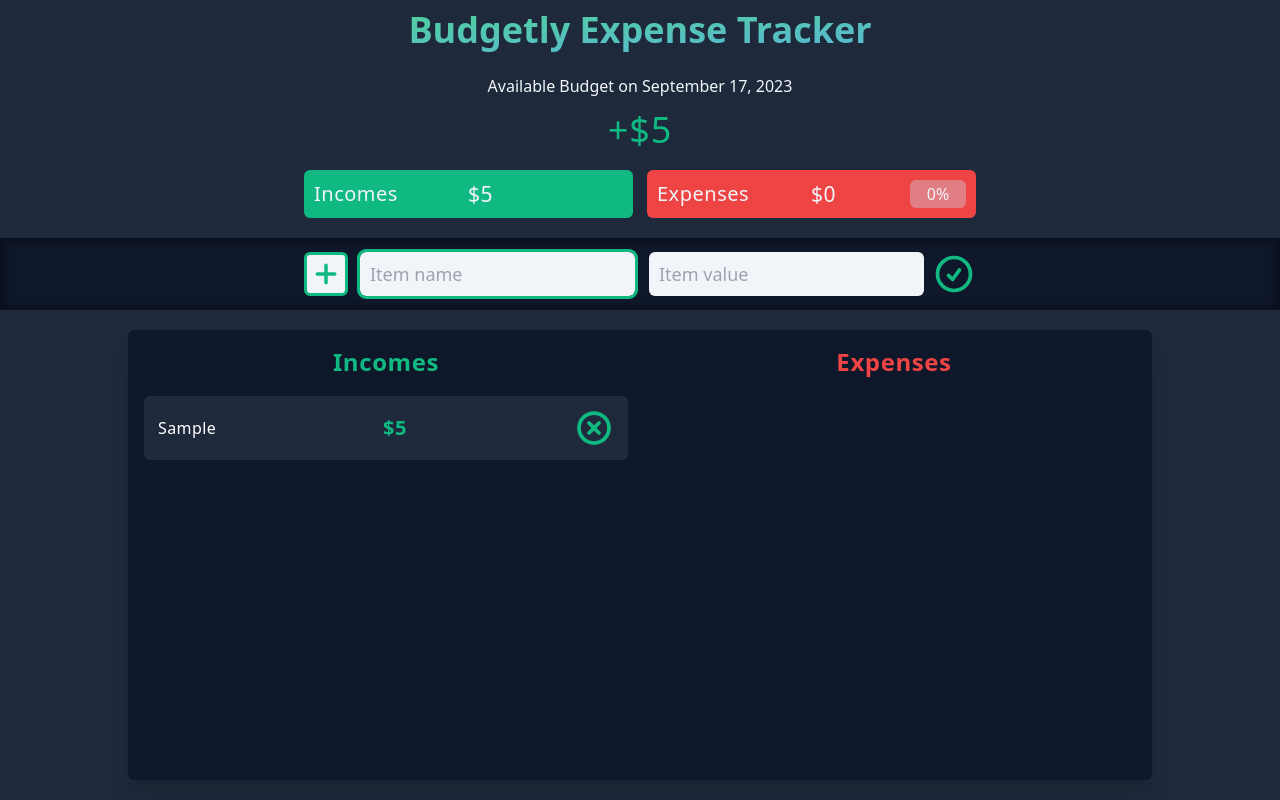
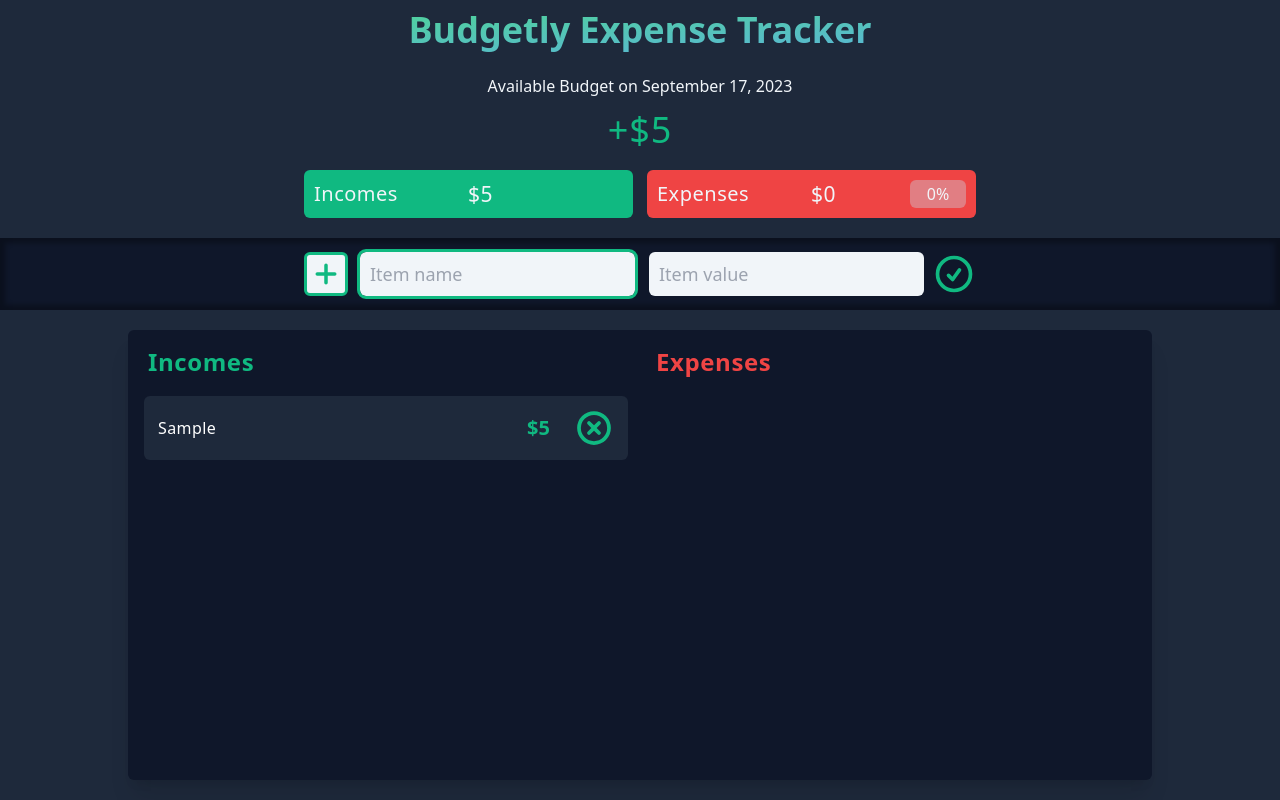
Before and after one commit to ShayanTheNerd/Budgetly, a Vue app: page / in a window 1280 px wide. Both pictures are taken after typing "Sample", "5" into the empty fields and a click on the button 954 px from the left and 274 px from the top of the page. Built offline with nearby package versions, Linux system fonts and the light colour scheme.

Commit message:
feat(BudgetItemsList): change item details display

```diff
--- a/src/components/BudgetItemsList.vue
+++ b/src/components/BudgetItemsList.vue
@@ -28,8 +28,7 @@
 		<summary
 			tabindex="-1"
 			class="flex list-none items-center justify-between px-1 lg:bg-slate-900 [&::-webkit-details-marker]:hidden">
-			<strong
-				class="w-full pb-2 text-xl font-bold capitalize tracking-wide text-[--color] lg:pb-3.5 lg:text-center lg:text-2xl">
+			<strong class="pb-2 text-xl font-bold capitalize tracking-wide text-[--color] lg:pb-3.5 lg:text-2xl">
 				{{ type }}
 			</strong>
 		</summary>
@@ -38,13 +37,13 @@
 			<li
 				v-for="item in budgetStore[type]"
 				:key="item"
-				class="flex w-full items-center justify-between gap-3.5 overflow-x-auto bg-slate-800 p-2.5 first-of-type:rounded-t-md last-of-type:rounded-b-md lg:px-3.5 lg:py-3">
+				class="flex w-full items-center justify-between gap-4 overflow-x-auto bg-slate-800 p-2.5 first-of-type:rounded-t-md last-of-type:rounded-b-md sm:gap-6 lg:px-3.5 lg:py-3">
 				<!-- Item name -->
-				<p class="max-w-[50%] shrink-0 overflow-clip text-ellipsis tracking-wide lg:font-medium">{{ item.name }}</p>
+				<p class="w-1/2 shrink-0 hyphens-auto break-words tracking-wide lg:font-medium">{{ item.name }}</p>
 
 				<!-- Item value -->
 				<strong
-					class="w-full overflow-x-clip text-ellipsis text-center font-medium tracking-wide text-[--color] sm:text-lg lg:text-xl lg:font-bold">
+					class="w-full overflow-x-clip text-ellipsis text-end font-medium text-[--color] sm:text-lg lg:text-xl lg:font-bold">
 					{{ formatCurrency(item.value) }}
 				</strong>
 
```
